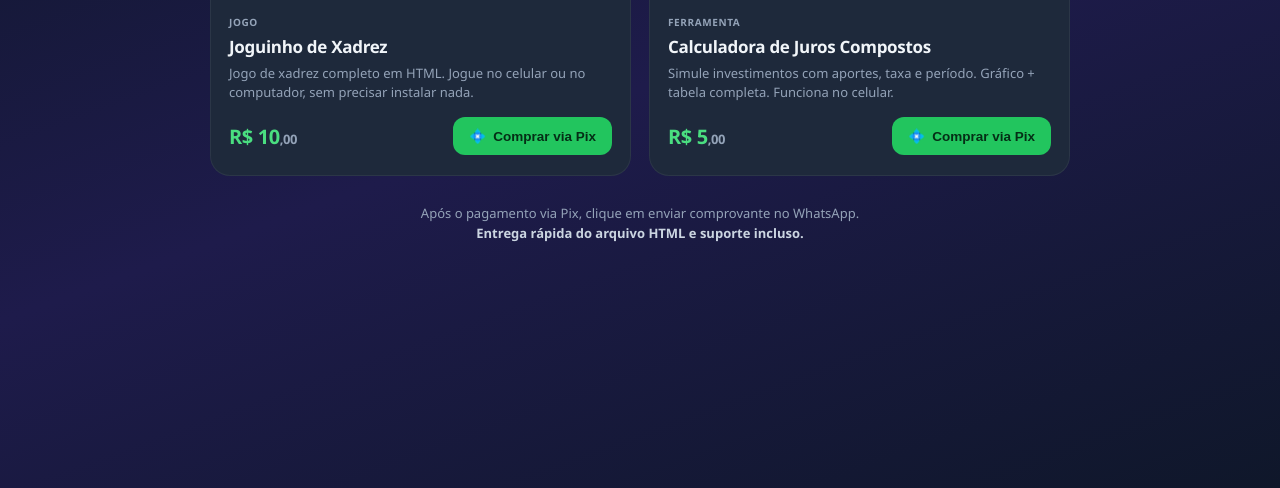
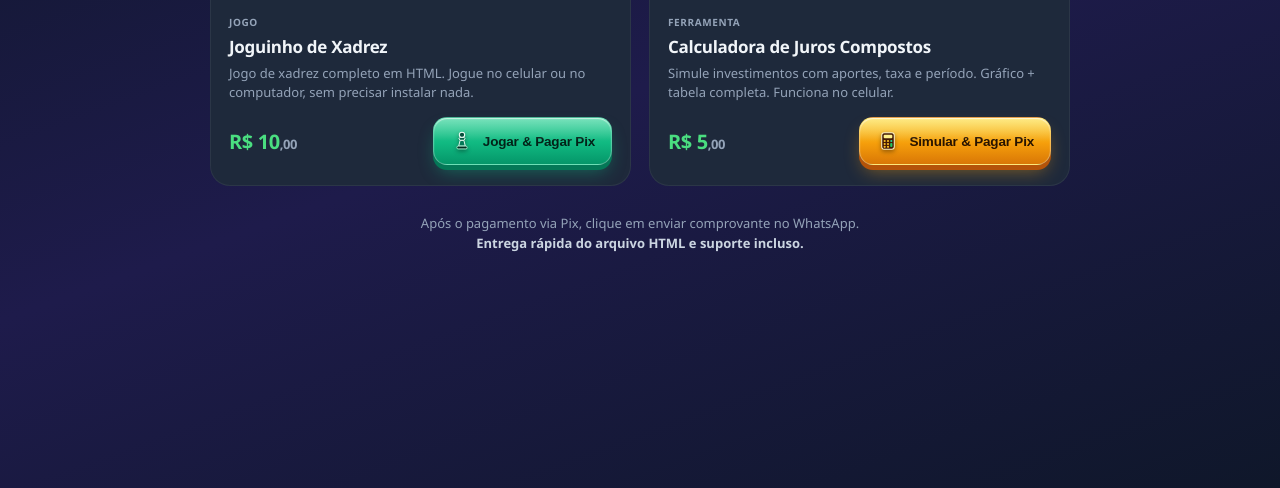
Before and after one commit to PlayToolls/loja-produtos, a plain HTML site: page index.html in a window 1280 px wide. Shown: the part 312-800 px from the top of the page. Drawn offline with Linux system fonts and the light colour scheme.

Commit message:
Update index.html

```diff
--- a/index.html
+++ b/index.html
@@ -155,27 +155,100 @@
     color: var(--muted);
   }
 
-  .btn-buy {
+  /* Botões 3D Profissionais por Produto */
+  .btn-buy-3d {
+    position: relative;
     display: inline-flex;
     align-items: center;
-    gap: 7px;
-    background: #22c55e;
-    color: #052e16;
+    gap: 9px;
+    padding: 11px 16px;
+    border-radius: 14px;
+    border: 1px solid rgba(255, 255, 255, 0.28);
     font-size: 13.5px;
     font-weight: 800;
-    padding: 11px 16px;
-    border-radius: 12px;
-    text-decoration: none;
-    border: none;
+    letter-spacing: -0.2px;
     cursor: pointer;
-    transition: background 0.15s, transform 0.15s;
     white-space: nowrap;
+    overflow: hidden;
+    transform: translateY(0);
+    transition: transform 0.12s cubic-bezier(0.22, 1, 0.36, 1),
+                box-shadow 0.12s cubic-bezier(0.22, 1, 0.36, 1),
+                filter 0.15s ease;
   }
-  .btn-buy:hover {
-    background: #16a34a;
+
+  /* Reflexo brilhante superior 3D */
+  .btn-buy-3d::before {
+    content: "";
+    position: absolute;
+    inset: 0 0 auto 0;
+    height: 48%;
+    background: linear-gradient(180deg, rgba(255, 255, 255, 0.34) 0%, rgba(255, 255, 255, 0) 100%);
+    pointer-events: none;
   }
-  .btn-buy:active {
-    transform: scale(0.97);
+
+  .btn-buy-3d .icon-3d {
+    width: 24px;
+    height: 24px;
+    flex-shrink: 0;
+    display: inline-flex;
+    align-items: center;
+    justify-content: center;
+    filter: drop-shadow(0 2px 2px rgba(0, 0, 0, 0.35));
+    transition: transform 0.18s ease;
+  }
+
+  .btn-buy-3d:hover .icon-3d {
+    transform: scale(1.12) rotate(-4deg);
+  }
+
+  /* Estilo 3D Xadrez (Esmeralda / Turquesa) */
+  .btn-chess-3d {
+    background: linear-gradient(180deg, #34d399 0%, #10b981 55%, #059669 100%);
+    color: #032218;
+    box-shadow:
+      0 5px 0 #047857,
+      0 10px 18px -4px rgba(16, 185, 129, 0.45),
+      inset 0 1px 1px rgba(255, 255, 255, 0.6);
+  }
+  .btn-chess-3d:hover {
+    filter: brightness(1.06);
+    transform: translateY(-2px);
+    box-shadow:
+      0 7px 0 #047857,
+      0 14px 22px -4px rgba(16, 185, 129, 0.55),
+      inset 0 1px 1px rgba(255, 255, 255, 0.7);
+  }
+  .btn-chess-3d:active {
+    transform: translateY(4px);
+    box-shadow:
+      0 1px 0 #047857,
+      0 3px 8px rgba(16, 185, 129, 0.3),
+      inset 0 2px 4px rgba(0, 0, 0, 0.25);
+  }
+
+  /* Estilo 3D Calculadora (Ouro / Âmbar / Verde-Lima) */
+  .btn-calc-3d {
+    background: linear-gradient(180deg, #fde047 0%, #f59e0b 55%, #d97706 100%);
+    color: #271300;
+    box-shadow:
+      0 5px 0 #b45309,
+      0 10px 18px -4px rgba(245, 158, 11, 0.45),
+      inset 0 1px 1px rgba(255, 255, 255, 0.65);
+  }
+  .btn-calc-3d:hover {
+    filter: brightness(1.06);
+    transform: translateY(-2px);
+    box-shadow:
+      0 7px 0 #b45309,
+      0 14px 22px -4px rgba(245, 158, 11, 0.55),
+      inset 0 1px 1px rgba(255, 255, 255, 0.75);
+  }
+  .btn-calc-3d:active {
+    transform: translateY(4px);
+    box-shadow:
+      0 1px 0 #b45309,
+      0 3px 8px rgba(245, 158, 11, 0.3),
+      inset 0 2px 4px rgba(0, 0, 0, 0.25);
   }
 
   /* Footer note */
@@ -388,7 +461,7 @@
     .product h2 { font-size: 16px; }
     .product .desc { font-size: 12.5px; margin-bottom: 14px; }
     .price { font-size: 18px; }
-    .btn-buy { padding: 12px 15px; font-size: 13px; }
+    .btn-buy-3d { padding: 11px 14px; font-size: 13px; }
     #qrcode, #qrcode img, #qrcode canvas { width: 170px !important; height: 170px !important; }
   }
 </style>
@@ -415,8 +488,17 @@
         </p>
         <div class="product-footer">
           <div class="price">R$ 10<span>,00</span></div>
-          <button type="button" class="btn-buy" onclick="openPixModal('Joguinho de Xadrez', 10.00)">
-            <span>💠</span> Comprar via Pix
+          <button type="button" class="btn-buy-3d btn-chess-3d" onclick="openPixModal('Joguinho de Xadrez', 10.00)">
+            <span class="icon-3d" aria-hidden="true">
+              <!-- Ícone 3D de Peça de Xadrez -->
+              <svg viewBox="0 0 28 28" width="22" height="22" fill="none">
+                <circle cx="14" cy="6.2" r="3.4" fill="#064e3b" stroke="#ecfdf5" stroke-width="1.3"/>
+                <path d="M10.2 10.8C10.2 9.8 11.8 9.4 14 9.4C16.2 9.4 17.8 9.8 17.8 10.8L16.5 13.2H11.5L10.2 10.8Z" fill="#065f46" stroke="#ecfdf5" stroke-width="1.2"/>
+                <path d="M11.6 13.2H16.4L18.2 20.5H9.8L11.6 13.2Z" fill="#047857" stroke="#ecfdf5" stroke-width="1.2"/>
+                <rect x="7.5" y="20.5" width="13" height="3.6" rx="1.6" fill="#022c22" stroke="#a7f3d0" stroke-width="1.2"/>
+              </svg>
+            </span>
+            <span>Jogar &amp; Pagar Pix</span>
           </button>
         </div>
       </div>
@@ -433,8 +515,23 @@
         </p>
         <div class="product-footer">
           <div class="price">R$ 5<span>,00</span></div>
-          <button type="button" class="btn-buy" onclick="openPixModal('Calculadora de Juros Compostos', 5.00)">
-            <span>💠</span> Comprar via Pix
+          <button type="button" class="btn-buy-3d btn-calc-3d" onclick="openPixModal('Calculadora de Juros Compostos', 5.00)">
+            <span class="icon-3d" aria-hidden="true">
+              <!-- Ícone 3D de Calculadora -->
+              <svg viewBox="0 0 28 28" width="22" height="22" fill="none">
+                <rect x="6" y="3.5" width="16" height="21" rx="3.2" fill="#451a03" stroke="#fef3c7" stroke-width="1.3"/>
+                <rect x="8.5" y="6" width="11" height="4.5" rx="1.2" fill="#fef08a"/>
+                <circle cx="9.8" cy="14" r="1.4" fill="#fbbf24"/>
+                <circle cx="14" cy="14" r="1.4" fill="#fbbf24"/>
+                <circle cx="18.2" cy="14" r="1.4" fill="#34d399"/>
+                <circle cx="9.8" cy="17.8" r="1.4" fill="#fbbf24"/>
+                <circle cx="14" cy="17.8" r="1.4" fill="#fbbf24"/>
+                <rect x="16.8" y="16.4" width="2.8" height="5.2" rx="1.1" fill="#22c55e"/>
+                <circle cx="9.8" cy="21.4" r="1.4" fill="#fbbf24"/>
+                <circle cx="14" cy="21.4" r="1.4" fill="#fbbf24"/>
+              </svg>
+            </span>
+            <span>Simular &amp; Pagar Pix</span>
           </button>
         </div>
       </div>
```
